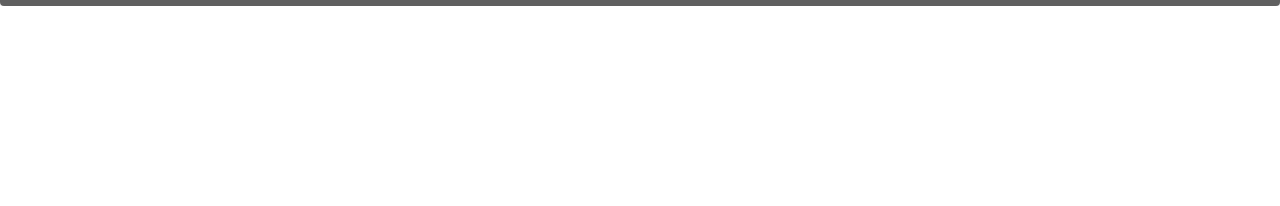
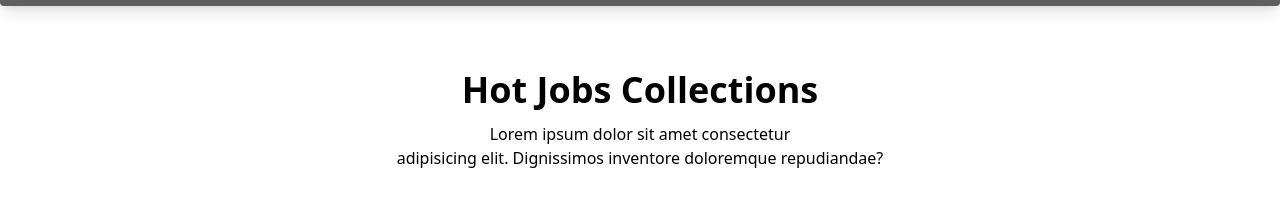
Before and after one commit to mdriyajulislamakash11/job-protal-practice-client-site, a React (Vite) app: page / in a window 1280 px wide. Shown: the part 1034-1240 px from the top of the page. Before the commit the page ends 1040 px from the top, so only its background shows below. Built offline with nearby package versions, Linux system fonts and the light colour scheme; grey boxes are pictures that could not be loaded.

Commit message:
daynamic vabe data anar kaj suru

```diff
--- a/src/pages/Home/Home.jsx
+++ b/src/pages/Home/Home.jsx
@@ -1,5 +1,6 @@
 import React from 'react';
 import Bannar from '../../components/Bannar';
+import HotJobs from '../HotJobs';
 
 const Home = () => {
     return (
@@ -8,6 +9,11 @@ const Home = () => {
             <div>
                 <Bannar />
             </div>
+
+            {/* Hot Jobs Card */}
+            <div>
+                <HotJobs />
+            </div>
         </div>
     );
 };
--- a/src/pages/HotJobs.jsx
+++ b/src/pages/HotJobs.jsx
@@ -1,11 +1,29 @@
-import React from 'react';
+import React from "react";
 
 const HotJobs = () => {
-    return (
+  return (
+    <div>
+      <div className="text-center my-16">
+        {/* Hot Job Collections title*/}
+        <h1 className="text-4xl font-bold">Hot Jobs Collections</h1>
+        {/* Hot Job Collections description*/}
+        <p className="my-3">
+          Lorem ipsum dolor sit amet consectetur <br /> adipisicing elit. Dignissimos
+          inventore doloremque repudiandae?
+        </p>
+      </div>
+
+
+        {/* Jobs Card */}
         <div>
+            {
 
+            }
         </div>
-    );
+
+
+    </div>
+  );
 };
 
 export default HotJobs;
```
